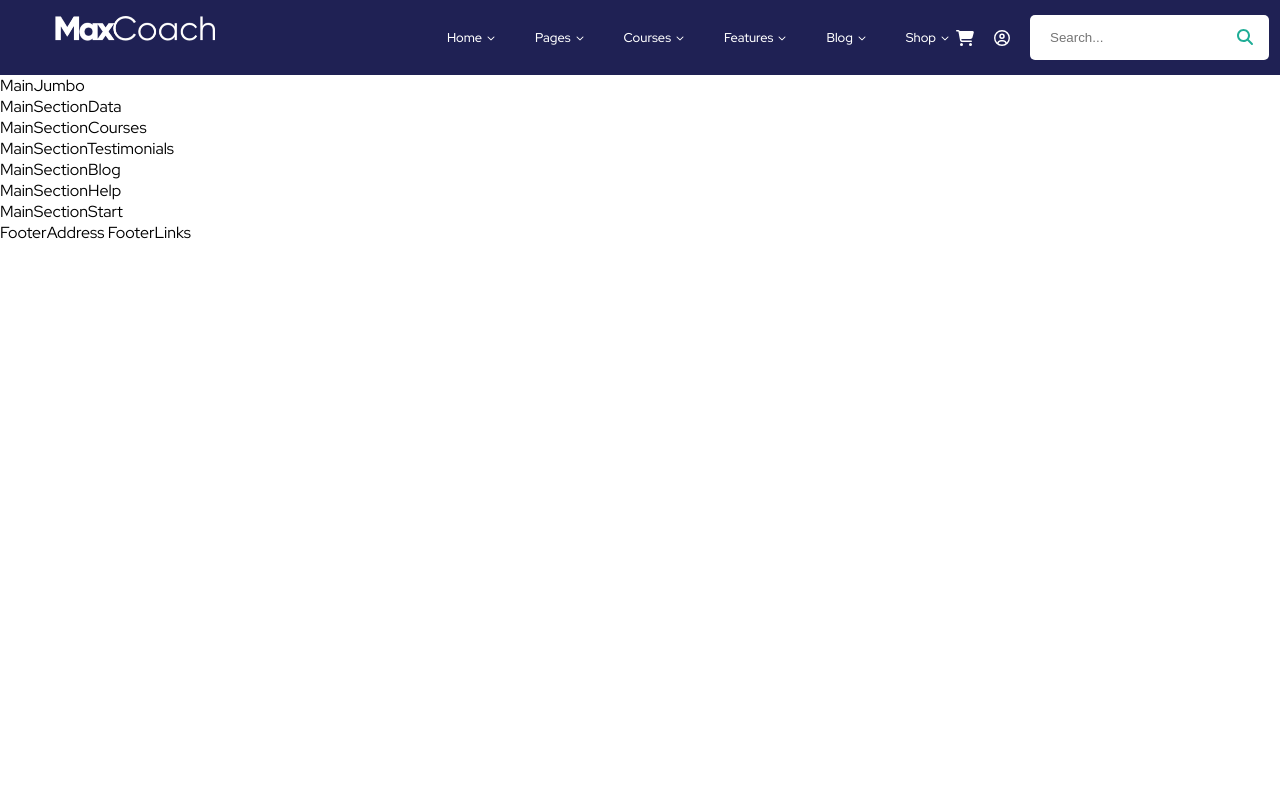
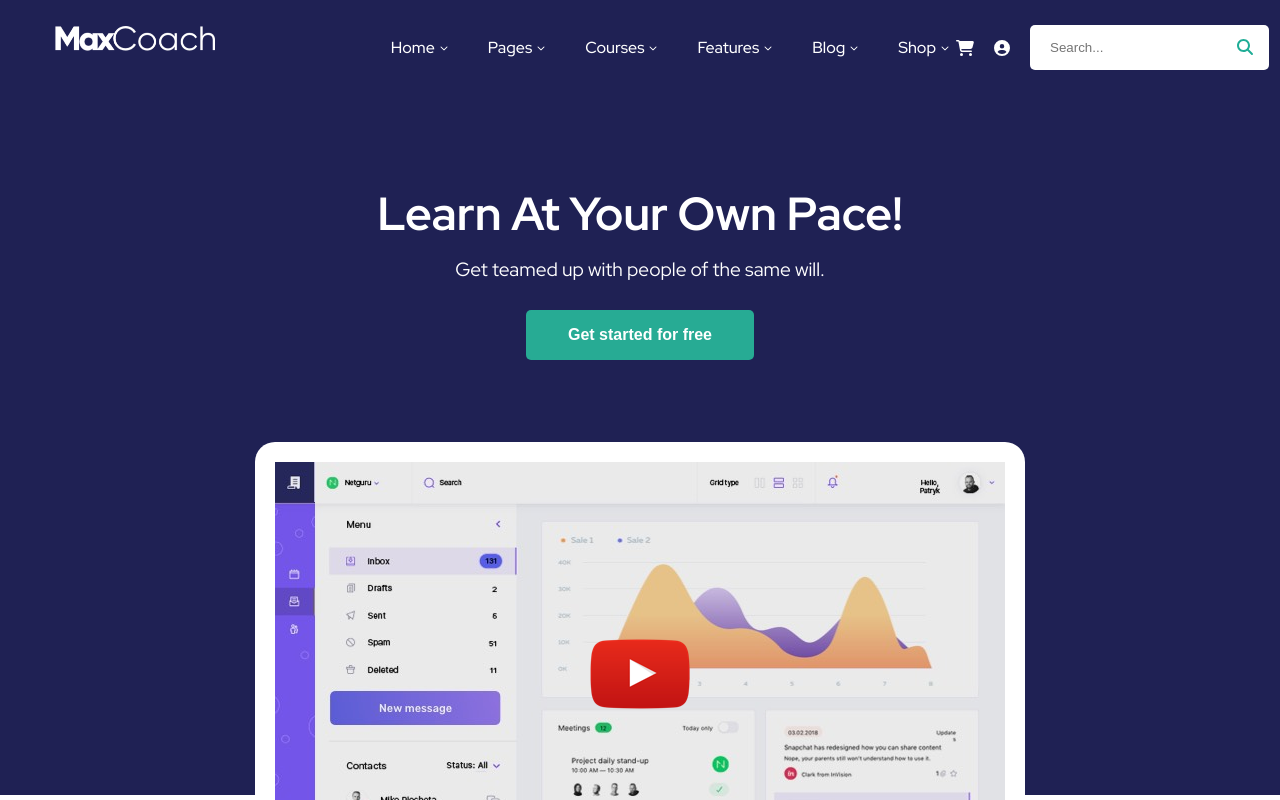
Before and after one commit to OgataiKhan/proj-html-vuejs, a Vue app: page / in a window 1280 px wide. Shown: the top 800 px of the page. Built offline with nearby package versions, Linux system fonts and the light colour scheme.

Commit message:
feat: jumbo content

```diff
--- a/src/assets/scss/partial/_variables.scss
+++ b/src/assets/scss/partial/_variables.scss
@@ -4,8 +4,10 @@ VARIABLES
 *********
 */
 
+$search-border-radius: 5px;
 $header-primary: #1F2154;
 $header-font: #FFFFFF;
 $details-primary: #1FAD96;
 $bg-primary: #FFFFFF;
-$search-border-radius: 5px;
+$btn-primary: #27AB94;
+$btn-secondary: #1F2154;
--- /dev/null
+++ b/src/components/Button.vue
@@ -0,0 +1,52 @@
+<script>
+
+export default {
+  name: 'Button',
+  props: {
+    text: String,
+  },
+};
+
+</script>
+
+<template>
+  <button class="btn">Get started for free</button>
+</template>
+
+<style lang="scss" scoped>
+@use '../assets/scss/partial/variables' as *;
+
+.btn {
+  background-color: $btn-primary;
+  border: none;
+  color: $header-font;
+  font-weight: 700;
+  padding: 16px 42px;
+  text-align: center;
+  text-decoration: none;
+  display: inline-block;
+  font-size: 16px;
+  margin: 4px 2px;
+  cursor: pointer;
+  border-radius: 5px;
+  transition: background-color 0.4s, color 0.4s;
+}
+
+.large {
+  padding: 16px 68px;
+}
+
+.xlarge {
+  padding: 16px 76px;
+}
+
+.btnone:hover {
+  background-color: $bg-primary;
+  color: $btn-primary;
+}
+
+.btntwo:hover {
+  background-color: $btn-secondary;
+}
+
+</style>
--- a/src/components/Header.vue
+++ b/src/components/Header.vue
@@ -32,7 +32,7 @@ header {
   @include container;
   display: flex;
   justify-content: space-between;
-  padding: 15px 0;
+  padding: 25px 0;
 }
 }
 
--- a/src/components/HeaderLogo.vue
+++ b/src/components/HeaderLogo.vue
@@ -9,7 +9,7 @@ export default {
 
 <template>
   <div class="logo">
-    <img src="/public/img/light-logo.png" alt="MaxCoach Logo">
+    <img src="/img/light-logo.png" alt="MaxCoach Logo">
   </div>
 </template>
 
--- a/src/components/HeaderNavbarIcons.vue
+++ b/src/components/HeaderNavbarIcons.vue
@@ -13,7 +13,7 @@ export default {
       <font-awesome-icon icon="fa-solid fa-cart-shopping" />
     </a>
     <a href="#" class="icon-box">
-      <font-awesome-icon icon="fa-regular fa-circle-user" />
+      <font-awesome-icon icon="fa-solid fa-circle-user" />
     </a>
   </div>
 </template>
--- a/src/components/HeaderNavbarMenuItem.vue
+++ b/src/components/HeaderNavbarMenuItem.vue
@@ -19,7 +19,7 @@ export default {
 li {
   display: flex;
   align-items: center;
-  font-size: 0.8rem;
+  font-size: 1rem;
   font-weight: 500;
 
   .chevron {
--- a/src/components/MainJumbo.vue
+++ b/src/components/MainJumbo.vue
@@ -1,16 +1,51 @@
 <script>
+import Button from './Button.vue';
+import MainJumboPlayer from './MainJumboPlayer.vue';
 
 export default {
   name: 'MainJumbo',
-
+  components: {
+    Button,
+    MainJumboPlayer,
+  },
 };
 
 </script>
 
 <template>
-  MainJumbo
+  <div class="jumbo">
+    <div class="container">
+      <h1>Learn at your own pace!</h1>
+      <p class="subtitle">Get teamed up with people of the same will.</p>
+      <Button :class="'btnone'" />
+      <MainJumboPlayer />
+    </div>
+  </div>
 </template>
 
 <style lang="scss" scoped>
+@use '../assets/scss/partial/variables' as *;
+@use '../assets/scss/partial/mixins.scss' as *;
 
+.jumbo {
+  background-color: $header-primary;
+  background: linear-gradient(to top, $bg-primary 110px, $header-primary 110px);
+  color: $header-font;
+  text-align: center;
+
+  .container {
+    @include container;
+
+    h1 {
+      text-transform: capitalize;
+      font-size: 2.9rem;
+      padding: 88px 0 12px;
+    }
+    .subtitle {
+      font-size: 1.2rem;
+      padding-bottom: 24px;
+    }
+
+  }
+}
 </style>
--- /dev/null
+++ b/src/components/MainJumboPlayer.vue
@@ -0,0 +1,46 @@
+<script>
+
+export default {
+  name: 'MainJumboPlayer',
+
+};
+
+</script>
+
+<template>
+  <div class="player-box">
+    <div class="video">
+      <img src="../assets/img/home-6-hero-poster-final.jpg" alt="Jumbo Video">
+      <div class="play">
+        <img src="../assets/img/icon-youtube-play.png" alt="Youtube Play">
+      </div>
+    </div>
+  </div>
+</template>
+
+<style lang="scss" scoped>
+@use '../assets/scss/partial/variables' as *;
+  .player-box {
+    background-color: #FFFFFF;
+    width: 770px;
+    padding: 20px;
+    margin: 78px auto 21px;
+    border-radius: 20px;
+    // border: 1px solid black;
+    .video {
+      display: flex;
+      justify-content: center;
+      align-items: center;
+      position: relative;
+      .play {
+        width: 100px;
+        position: absolute;
+        cursor: pointer;
+        transition: filter 0.4s;
+        &:hover {
+          filter: brightness(1.25);
+        }
+      }
+    }
+  }
+</style>
--- a/src/main.js
+++ b/src/main.js
@@ -8,8 +8,8 @@ import { library } from '@fortawesome/fontawesome-svg-core';
 //fontawesome icon component
 import { FontAwesomeIcon } from '@fortawesome/vue-fontawesome';
 //fontawesome import specific icons
-import { faChevronDown, faCartShopping, faMagnifyingGlass } from '@fortawesome/free-solid-svg-icons';
-import { faCircleUser } from '@fortawesome/free-regular-svg-icons';
+import { faChevronDown, faCartShopping, faCircleUser, faMagnifyingGlass } from '@fortawesome/free-solid-svg-icons';
+// import { faCircleUser } from '@fortawesome/free-regular-svg-icons';
 import { faSquareFacebook } from '@fortawesome/free-brands-svg-icons';
 
 //file di partenza stili progetto
```
Also changed, not shown: src/assets/img/home-6-hero-poster-final.jpg (added), src/assets/img/icon-youtube-play.png (added).
